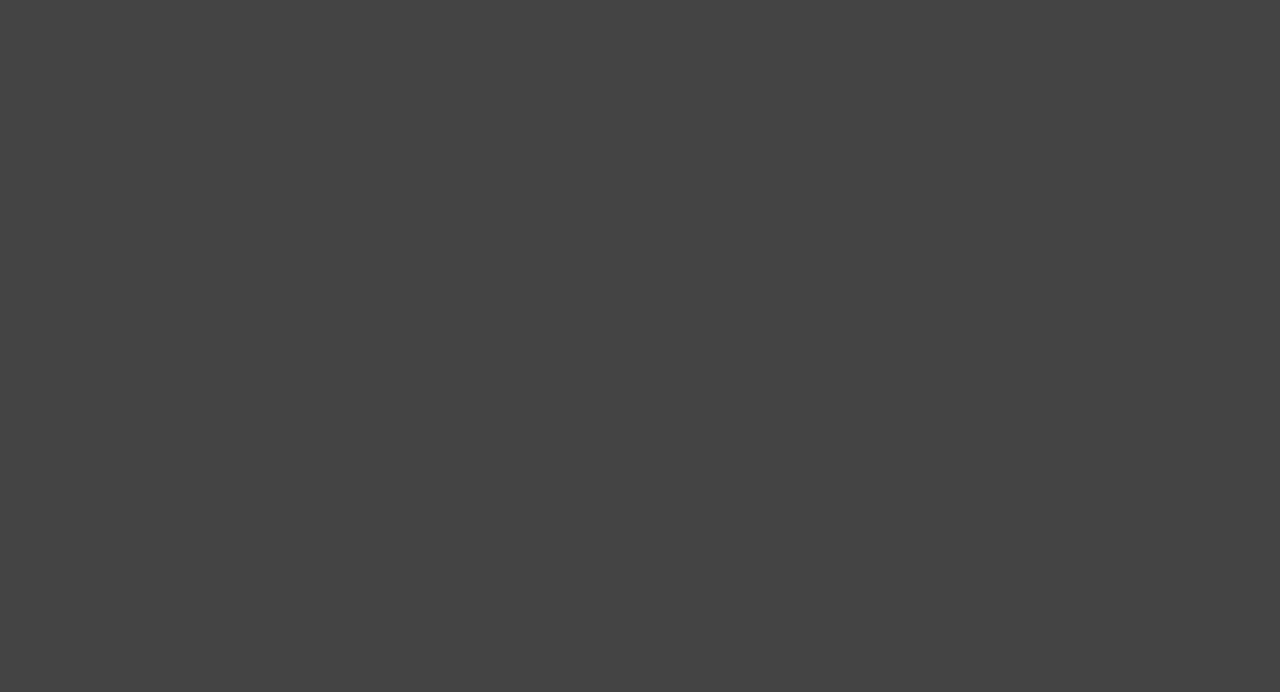
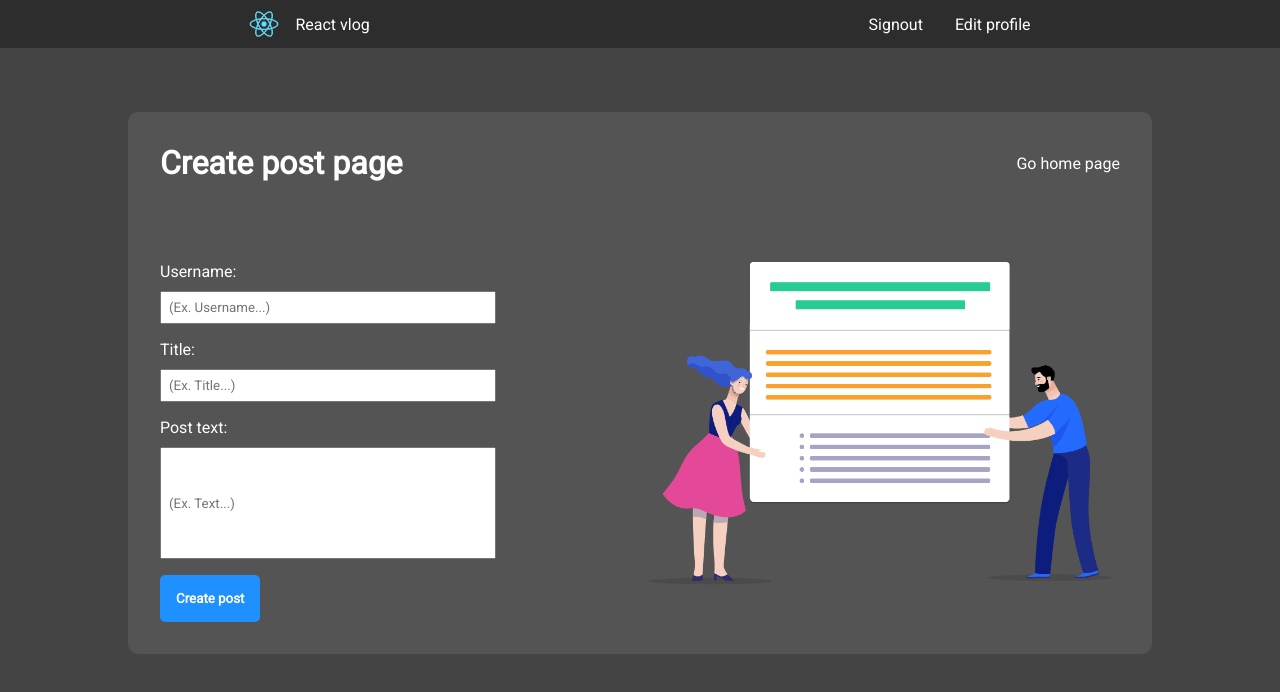
Before and after one commit to JaredTrOr/VlogReactApi, a React (Create React App) app in the folder client/: page /createPost in a window 1280 px wide. Shown: the top 692 px of the page. Built offline with nearby package versions, Linux system fonts and the light colour scheme.

Commit message:
It was added the styles and the createPost component

```diff
--- a/client/package.json
+++ b/client/package.json
@@ -7,6 +7,7 @@
     "@testing-library/react": "^13.4.0",
     "@testing-library/user-event": "^13.5.0",
     "axios": "^1.2.2",
+    "formik": "^2.2.9",
     "react": "^18.2.0",
     "react-dom": "^18.2.0",
     "react-router-dom": "^6.6.2",
--- a/client/src/App.js
+++ b/client/src/App.js
@@ -1,15 +1,18 @@
 import './App.css';
 import {BrowserRouter, Route, Routes, Link} from 'react-router-dom';
+import Navbar from './components/Navbar';
 import Home from './pages/Home';
+import CreatePost from './pages/CreatePost';
 
 function App() {
 
   return (
     <div className='App'>
+      <Navbar/>
       <BrowserRouter>
         <Routes>
           <Route path='/' exact element={<Home/>}/>
-          <Route path='/createPost' exact />
+          <Route path='/createPost' exact element={<CreatePost/>}/>
         </Routes>
       </BrowserRouter>
     </div>
--- a/client/src/pages/CreatePost.js
+++ b/client/src/pages/CreatePost.js
@@ -1,6 +1,59 @@
+import {Link} from 'react-router-dom';
+import {Formik, Form, Field, ErrorMessage} from 'formik'
+import '../styles/CreatePost.css';
+import writePostImg from '../images/write-your-post.png';
+
 function CreatePost() {
   return (
-    <div>CreatePost</div>
+    <div className="main-container">
+      <div className='create-post-nav'>
+        <h1>Create post page</h1>
+        <Link to='/'>Go home page</Link>
+      </div>
+
+      <div className='create-post-row'>
+        <div className='create-post-column'>
+          <Formik>
+            <Form className='form-post'>
+              <div className='input-post'>
+                <label for='title'>Username:</label>
+                <Field
+                  className='input-create-post'
+                  name='title'
+                  placeholder='(Ex. Username...)'
+                />
+              </div>
+
+              <div className='input-post'>
+                <label for='title'>Title:</label>
+                <Field
+                  className='input-create-post'
+                  name='title'
+                  placeholder='(Ex. Title...)'
+                />
+              </div>
+
+              <div className='input-post'>
+                <label for='title'>Post text:</label>
+                <Field
+                  className='input-create-post input-post-text'
+                  name='title'
+                  placeholder='(Ex. Text...)'
+                />
+              </div>
+
+              <div>
+                <button className='submit-post' type='submit'>Create post</button>
+              </div>
+            </Form>
+          </Formik>
+        </div>
+
+        <div className='create-post-column'>
+          <img src={writePostImg}/>
+        </div>
+      </div>
+    </div>
   );
 }
 
--- a/client/src/pages/Home.js
+++ b/client/src/pages/Home.js
@@ -1,7 +1,7 @@
 import axios from 'axios';
 import {useEffect, useState} from 'react';
 import Post from '../components/Post';
-import Navbar from '../components/Navbar';
+import {Link} from 'react-router-dom';
 
 function Home() {
 
@@ -15,14 +15,12 @@ function Home() {
     },[]);
 
     return (
-        <>
-          <Navbar/>
-          <div className="main-container">
-            {listOfPosts.map((post,index) => {
-              return <Post post={post} index={index} key={index}/>
-            })}
-          </div>
-        </>
+      <div className="main-container">
+        <Link to='/createPost'>Create post</Link>
+        {listOfPosts.map((post,index) => {
+          return <Post post={post} index={index} key={index}/>
+        })}
+    </div>
     );
 }
 
--- /dev/null
+++ b/client/src/styles/CreatePost.css
@@ -0,0 +1,47 @@
+.create-post-nav{
+    display: flex;
+    justify-content: space-between;
+    align-items: center;
+    margin-bottom: 3rem;
+}
+
+.create-post-row{
+    display: grid;
+    grid-template-columns: repeat(2, 1fr);
+}
+
+.form-post{
+    display: flex;
+    flex-direction: column;
+    gap: 1rem;
+}
+
+.input-post{
+    width: min(70%, 30rem);
+    display: flex;
+    flex-direction: column;
+    gap: 10px;
+}
+
+.input-create-post{
+    padding: 7px;
+}
+
+.input-post-text{
+    height: 7rem;
+    overflow: scroll;
+}
+
+img{
+    width: min(100%, 30rem);
+}
+
+.submit-post{
+    padding: 1rem;
+    background-color: dodgerblue;
+    border: none;
+    color: white;
+    font-weight: bold;
+    border-radius: 5px;
+    cursor: pointer;
+}
```
Also changed, not shown: client/src/images/write-your-post.png (added), 1 other file (tests, documents, lock files or other folders).
